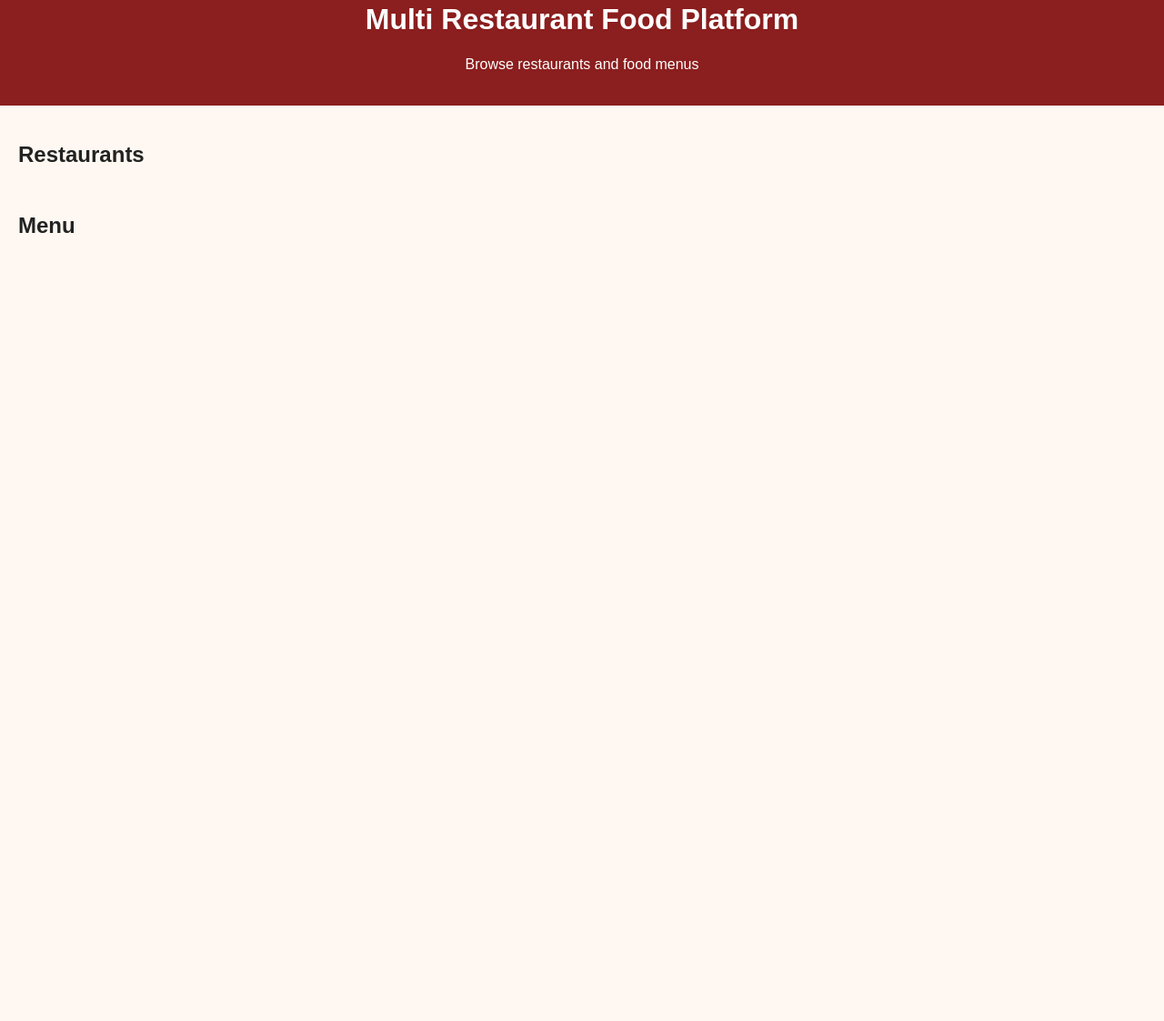
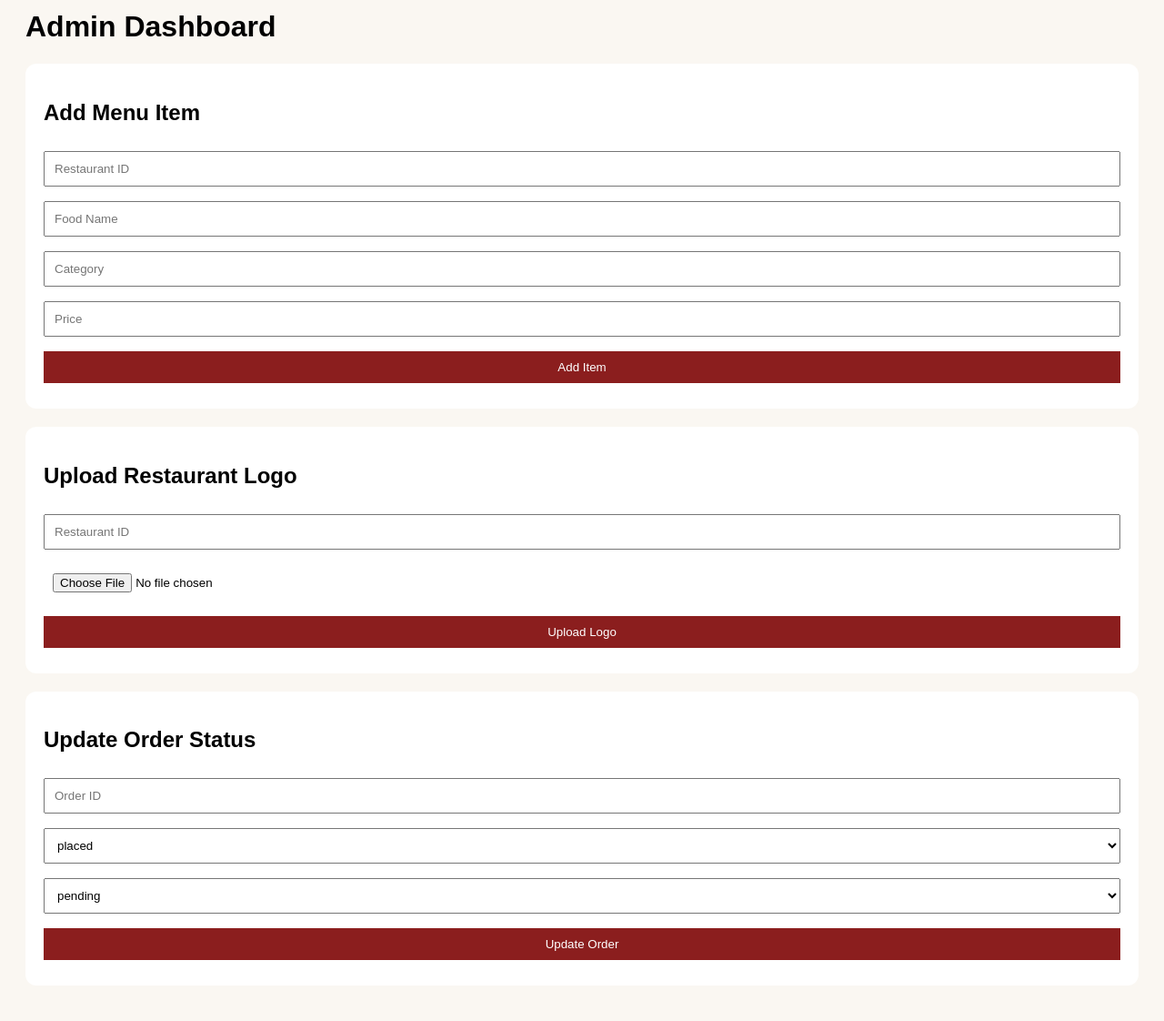
Before and after one commit to MADHU8912/multi-restaurant-app, a plain HTML site: page index.html in a window 1280 px wide. Shown: the part 38-1160 px from the top of the page at 91% size. Before the commit the page ends 800 px from the top, so only its background shows below. Drawn offline with Linux system fonts and the light colour scheme; no server answers.

Commit message:
Refactor index.html for Admin Dashboard features
Updated the title and layout for the Admin Dashboard, added functionality for adding menu items, uploading restaurant logos, and updating order status.

```diff
--- a/index.html
+++ b/index.html
@@ -3,129 +3,101 @@
 <head>
   <meta charset="UTF-8" />
   <meta name="viewport" content="width=device-width, initial-scale=1.0" />
-  <title>Multi Restaurant Food App</title>
+  <title>Admin Dashboard</title>
   <style>
-    body {
-      font-family: Arial, sans-serif;
-      margin: 0;
-      background: #fff8f2;
-      color: #222;
-    }
-
-    header {
-      background: #8b1e1e;
-      color: white;
-      padding: 20px;
-      text-align: center;
-    }
-
-    .container {
-      padding: 20px;
-    }
-
-    .restaurant-grid {
-      display: grid;
-      grid-template-columns: repeat(auto-fit, minmax(220px, 1fr));
-      gap: 20px;
-    }
-
-    .card {
-      background: white;
-      border-radius: 12px;
-      padding: 20px;
-      box-shadow: 0 4px 10px rgba(0,0,0,0.1);
-    }
-
-    .card h3 {
-      margin-top: 0;
-    }
-
-    .menu {
-      margin-top: 30px;
-    }
-
-    .menu-item {
-      background: white;
-      margin-bottom: 10px;
-      padding: 15px;
-      border-radius: 10px;
-      box-shadow: 0 2px 8px rgba(0,0,0,0.08);
-    }
-
-    button {
-      background: #d35400;
-      color: white;
-      border: none;
-      padding: 10px 14px;
-      border-radius: 8px;
-      cursor: pointer;
-    }
-
-    button:hover {
-      background: #a84300;
-    }
+    body { font-family: Arial, sans-serif; background: #faf7f2; padding: 20px; }
+    .box { background: white; padding: 20px; border-radius: 12px; margin-bottom: 20px; }
+    input, button, select { margin: 8px 0; padding: 10px; width: 100%; box-sizing: border-box; }
+    button { background: #8b1e1e; color: white; border: none; }
   </style>
 </head>
 <body>
-  <header>
-    <h1>Multi Restaurant Food Platform</h1>
-    <p>Browse restaurants and food menus</p>
-  </header>
+  <h1>Admin Dashboard</h1>
 
-  <div class="container">
-    <h2>Restaurants</h2>
-    <div class="restaurant-grid" id="restaurantGrid"></div>
+  <div class="box">
+    <h2>Add Menu Item</h2>
+    <input id="restaurant_id" placeholder="Restaurant ID" />
+    <input id="food_name" placeholder="Food Name" />
+    <input id="category" placeholder="Category" />
+    <input id="price" placeholder="Price" />
+    <button onclick="addMenuItem()">Add Item</button>
+  </div>
 
-    <div class="menu">
-      <h2 id="menuTitle">Menu</h2>
-      <div id="menuList"></div>
-    </div>
+  <div class="box">
+    <h2>Upload Restaurant Logo</h2>
+    <input id="logo_restaurant_id" placeholder="Restaurant ID" />
+    <input id="logoFile" type="file" />
+    <button onclick="uploadLogo()">Upload Logo</button>
+  </div>
+
+  <div class="box">
+    <h2>Update Order Status</h2>
+    <input id="order_id" placeholder="Order ID" />
+    <select id="order_status">
+      <option value="placed">placed</option>
+      <option value="confirmed">confirmed</option>
+      <option value="preparing">preparing</option>
+      <option value="out_for_delivery">out_for_delivery</option>
+      <option value="delivered">delivered</option>
+    </select>
+    <select id="payment_status">
+      <option value="pending">pending</option>
+      <option value="paid">paid</option>
+      <option value="failed">failed</option>
+    </select>
+    <button onclick="updateOrderStatus()">Update Order</button>
   </div>
 
   <script>
-    const apiBase = "http://localhost:5000/api";
+    async function addMenuItem() {
+      const body = {
+        restaurant_id: document.getElementById("restaurant_id").value,
+        name: document.getElementById("food_name").value,
+        category: document.getElementById("category").value,
+        price: document.getElementById("price").value
+      };
 
-    async function loadRestaurants() {
-      const res = await fetch(`${apiBase}/restaurants`);
-      const restaurants = await res.json();
+      const res = await fetch("http://localhost:5000/api/menu", {
+        method: "POST",
+        headers: { "Content-Type": "application/json" },
+        body: JSON.stringify(body)
+      });
 
-      const grid = document.getElementById("restaurantGrid");
-      grid.innerHTML = "";
-
-      restaurants.forEach(restaurant => {
-        const card = document.createElement("div");
-        card.className = "card";
-        card.innerHTML = `
-          <h3>${restaurant.name}</h3>
-          <p>${restaurant.cuisine}</p>
-          <button onclick="loadMenu(${restaurant.id}, '${restaurant.name}')">View Menu</button>
-        `;
-        grid.appendChild(card);
-      });
+      const data = await res.json();
+      alert("Added: " + JSON.stringify(data));
     }
 
-    async function loadMenu(id, name) {
-      const res = await fetch(`${apiBase}/restaurants/${id}/menu`);
-      const menu = await res.json();
+    async function uploadLogo() {
+      const restaurantId = document.getElementById("logo_restaurant_id").value;
+      const fileInput = document.getElementById("logoFile");
+      const formData = new FormData();
+      formData.append("logo", fileInput.files[0]);
 
-      document.getElementById("menuTitle").innerText = `${name} Menu`;
+      const res = await fetch(`http://localhost:5000/api/restaurants/${restaurantId}/logo`, {
+        method: "POST",
+        body: formData
+      });
 
-      const menuList = document.getElementById("menuList");
-      menuList.innerHTML = "";
-
-      menu.forEach(item => {
-        const div = document.createElement("div");
-        div.className = "menu-item";
-        div.innerHTML = `
-          <h4>${item.name}</h4>
-          <p>Category: ${item.category}</p>
-          <p>Price: ₹${item.price}</p>
-        `;
-        menuList.appendChild(div);
-      });
+      const data = await res.json();
+      alert("Logo uploaded: " + JSON.stringify(data));
     }
 
-    loadRestaurants();
+    async function updateOrderStatus() {
+      const orderId = document.getElementById("order_id").value;
+      const body = {
+        order_status: document.getElementById("order_status").value,
+        payment_status: document.getElementById("payment_status").value
+      };
+
+      const res = await fetch(`http://localhost:5000/api/orders/${orderId}/status`, {
+        method: "PUT",
+        headers: { "Content-Type": "application/json" },
+        body: JSON.stringify(body)
+      });
+
+      const data = await res.json();
+      alert("Updated: " + JSON.stringify(data));
+    }
   </script>
 </body>
 </html>
```
